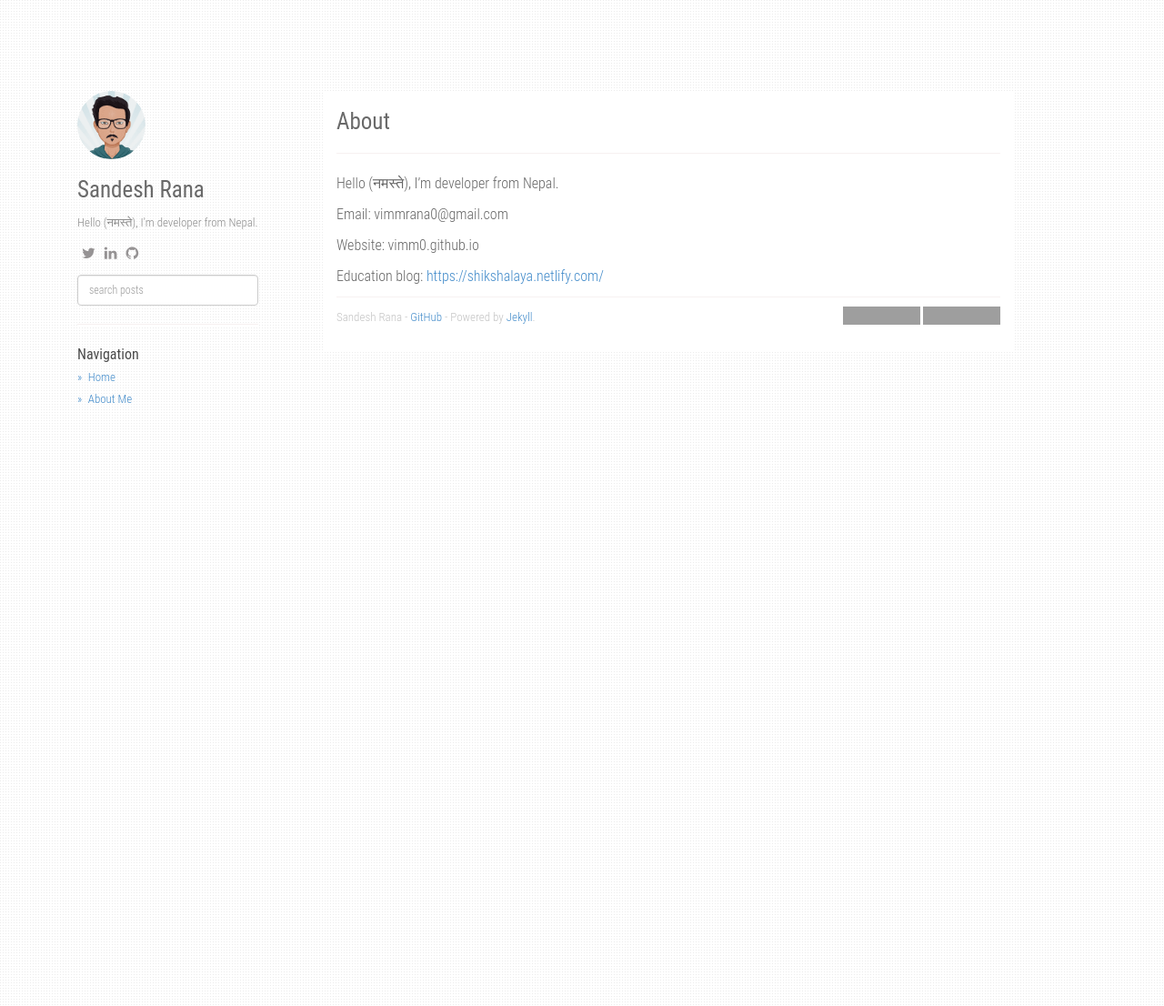
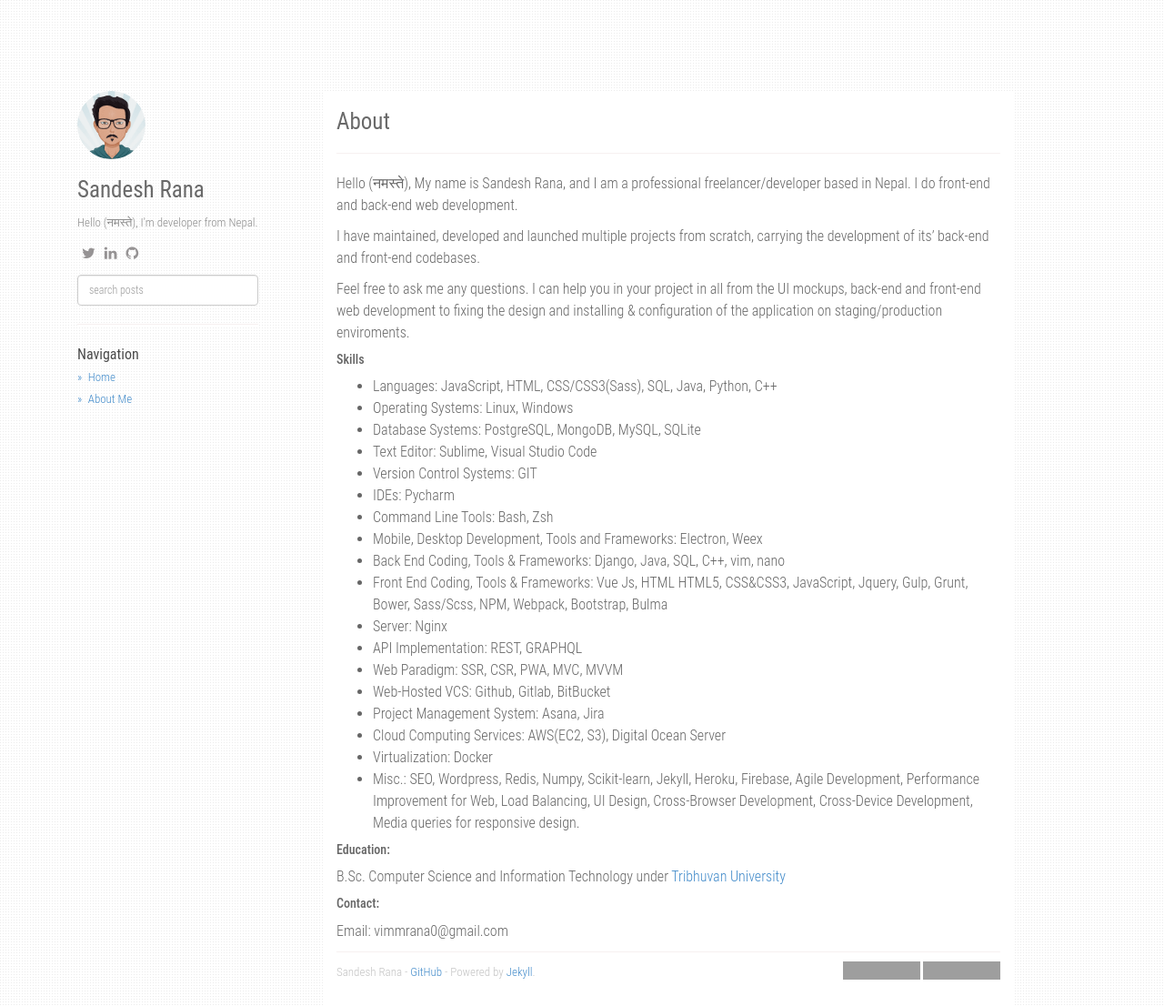
Before and after one commit to vimm0/vimm0.github.io, a Jekyll site: the page built from about.md, in a window 1280 px wide and 1106 px high. Shown: the whole window at 91% size. Built offline with Jekyll 4.4.1, drawn with Linux system fonts in a browser that asks for light colours; nearby versions of some CDN libraries; grey boxes are pictures that could not be loaded.

Commit message:
update about and add new google webp conversion post

```diff
--- a/about.md
+++ b/about.md
@@ -4,10 +4,38 @@
 permalink: /about/
 ---
 
-Hello (नमस्ते), I'm developer from Nepal.
+Hello (नमस्ते), My name is Sandesh Rana, and I am a professional freelancer/developer based in Nepal.
+I do front-end and back-end web development.
 
+I have maintained, developed and launched multiple projects from scratch, carrying the development
+of its' back-end and front-end codebases.
+
+Feel free to ask me any questions. I can help you in
+your project in all from the UI mockups, back-end and front-end web development to fixing the design
+and installing & configuration of the application on staging/production enviroments.
+
+##### Skills
+- Languages: JavaScript, HTML, CSS/CSS3(Sass), SQL, Java, Python, C++
+- Operating Systems: Linux, Windows
+- Database Systems: PostgreSQL, MongoDB, MySQL, SQLite
+- Text Editor: Sublime, Visual Studio Code
+- Version Control Systems: GIT
+- IDEs: Pycharm
+- Command Line Tools: Bash, Zsh
+- Mobile, Desktop Development, Tools and Frameworks: Electron, Weex
+- Back End Coding, Tools & Frameworks: Django, Java, SQL, C++, vim, nano
+- Front End Coding, Tools & Frameworks: Vue Js, HTML HTML5, CSS&CSS3, JavaScript, Jquery, Gulp, Grunt, Bower, Sass/Scss, NPM, Webpack, Bootstrap, Bulma
+- Server: Nginx
+- API Implementation: REST, GRAPHQL
+- Web Paradigm: SSR, CSR, PWA, MVC, MVVM
+- Web-Hosted VCS: Github, Gitlab, BitBucket
+- Project Management System: Asana, Jira
+- Cloud Computing Services: AWS(EC2, S3), Digital Ocean Server
+- Virtualization: Docker
+- Misc.: SEO, Wordpress, Redis, Numpy, Scikit-learn, Jekyll, Heroku, Firebase, Agile Development, Performance Improvement for Web, Load Balancing, UI Design, Cross-Browser Development, Cross-Device Development, Media queries for responsive design.
+
+##### Education:
+B.Sc. Computer Science and Information Technology under [Tribhuvan University](https://tribhuvan-university.edu.np/)
+
+##### Contact:
 Email: vimmrana0@gmail.com
-
-Website: vimm0.github.io
-
-Education blog: [https://shikshalaya.netlify.com/](https://shikshalaya.netlify.com/)
```
Also changed, not shown: _posts/2018-11-25-integrate-bulma-in-vuejs-project.md (+1 -1 lines), _posts/2019-01-01-google-webp-conversion-in-archlinux.markdown (added, +23 -0 lines), category/google.md (added, +6 -0 lines), category/vuejs.md (added, +6 -0 lines), README.md.
